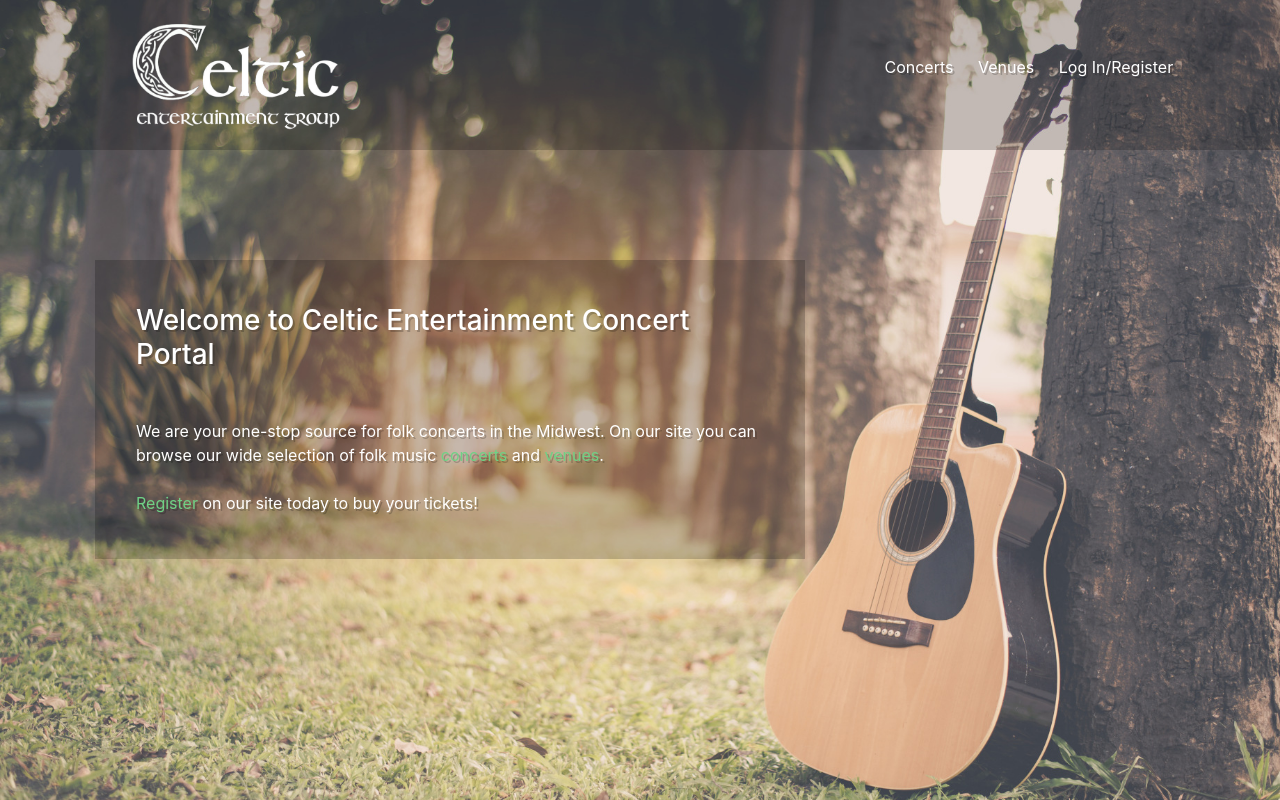
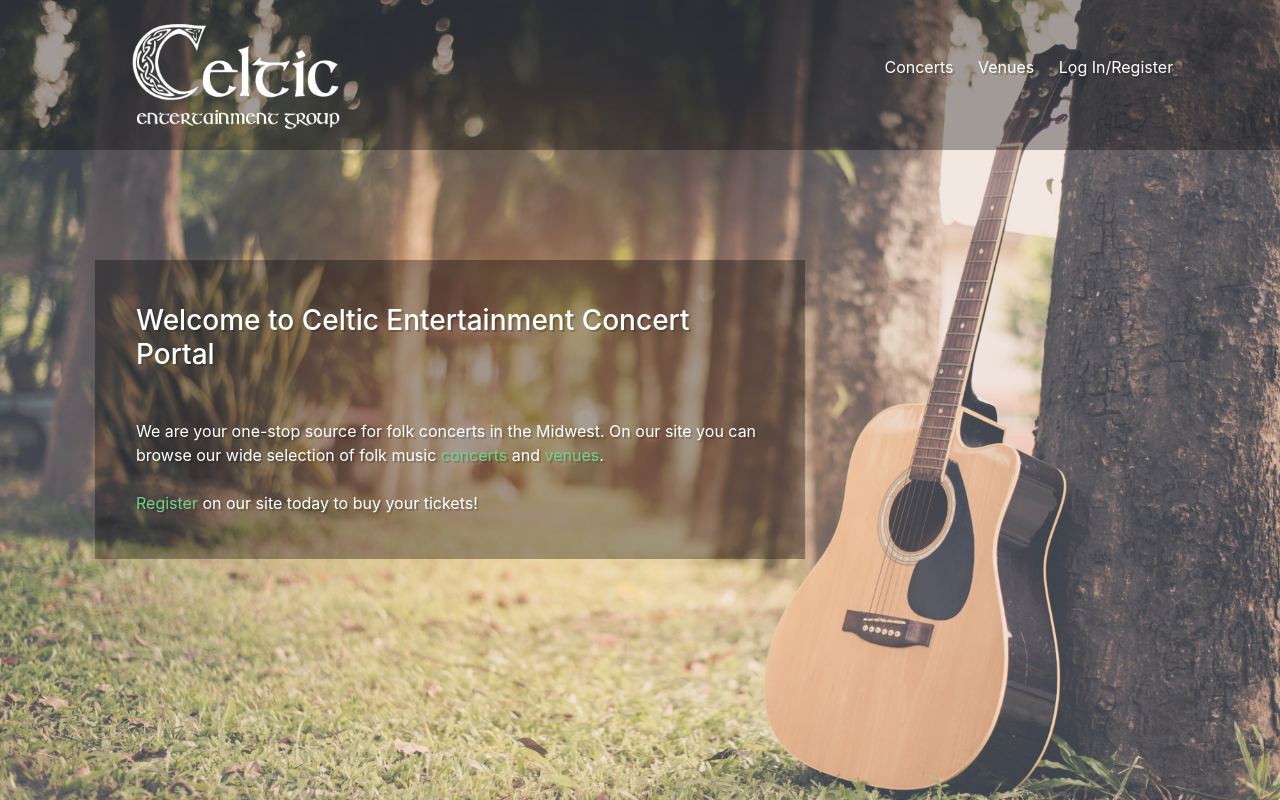
Before and after one commit to bhildeb/COSC571_celtic_entertainment_grp, a PHP site: page /index.php in a window 1280 px wide. Run offline with PHP 8.4, Linux system fonts and the light colour scheme.

Commit message:
style updates

```diff
--- a/css/style.css
+++ b/css/style.css
@@ -108,7 +108,7 @@ button, input[type="submit"], .button {
   }
 
 .overlay {
-  background-color: #00000033;
+  background-color: #00000055;
   color: #fff;
   text-shadow: 2px 2px #00000033;
 }
@@ -120,7 +120,7 @@ button, input[type="submit"], .button {
   .overlay input[type="tel"],
   .overlay select,
   .overlay textarea {
-    background-color: #00000033;
+    background-color: #00000045;
     border: none;
     color: #fff;
   }
```
